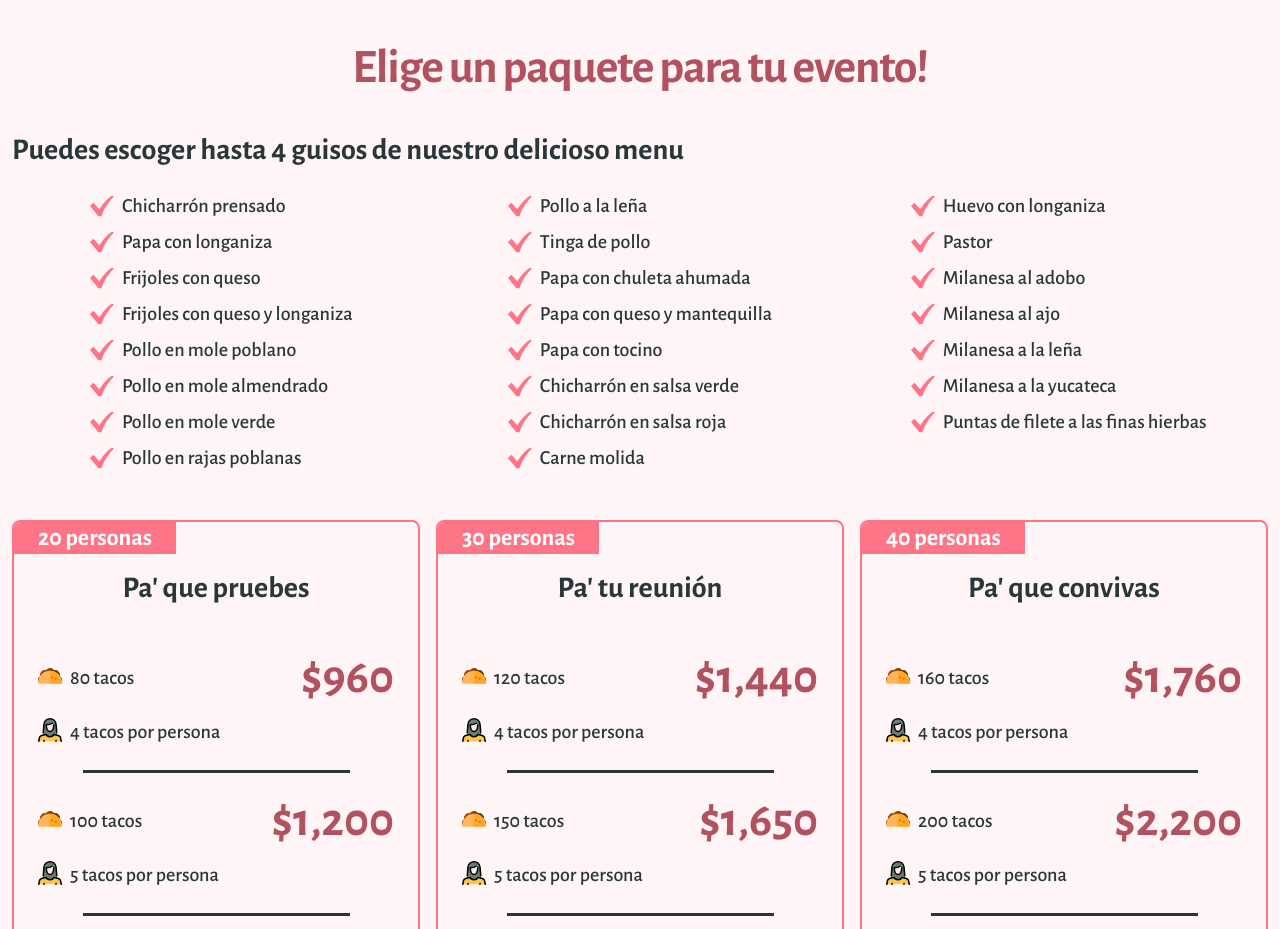
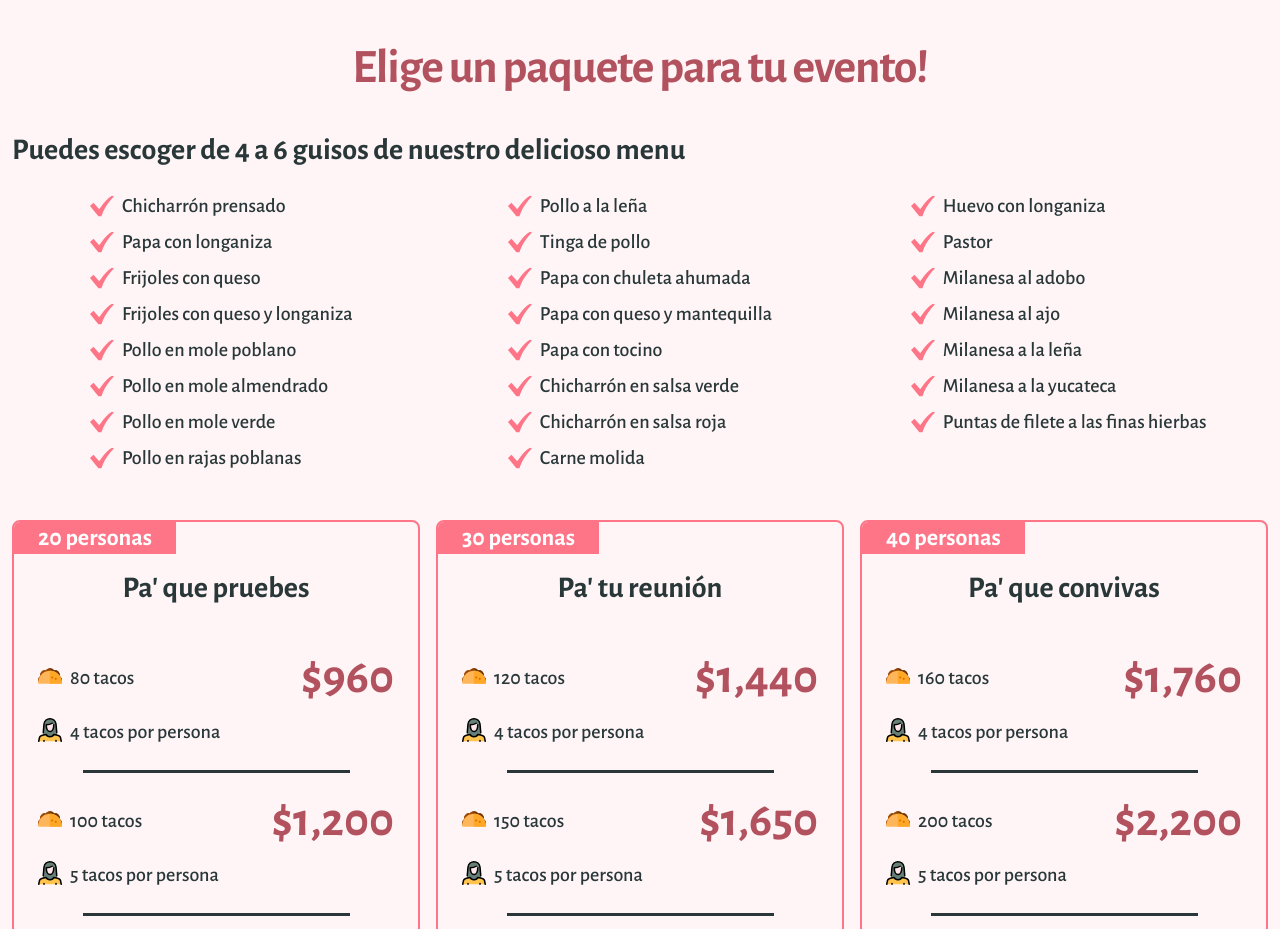
Before and after one commit to ChaconEfrain/tacos_ciel_chacon, a Next.js app: page / in a window 1280 px wide. Shown: the part 1840-2769 px from the top of the page. Built offline with nearby package versions, Linux system fonts and the light colour scheme; what tailwindcss-animated would draw is missing.

Commit message:
Change menu title

```diff
--- a/src/components/Menu.jsx
+++ b/src/components/Menu.jsx
@@ -7,7 +7,7 @@ const Menu = () => {
   return (
     <article className="sm:text-xl text-lg mb-6 flex flex-col gap-6">
       <p className="sm:text-3xl text-2xl text-center lg:text-start font-semibold">
-        Puedes escoger hasta 4 guisos de nuestro delicioso menu
+        Puedes escoger de 4 a 6 guisos de nuestro delicioso menu
       </p>
       <MenuList menuLength={menuLength} />
     </article>
```
